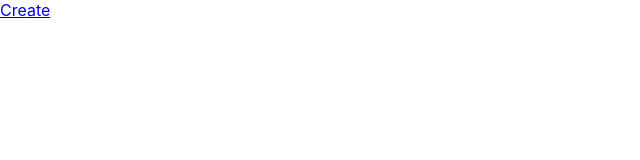
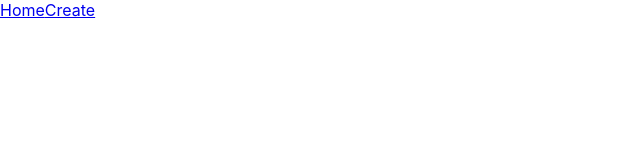
Before and after one commit to Lucas-Quiroga/bookstore-reactjs, a React (Create React App) app: page / in a window 1280 px wide. Shown: the top 160 px of the page, without its empty margins (0-640 px from the left). Built offline with nearby package versions, Linux system fonts and the light colour scheme.

Commit message:
armando view

```diff
--- /dev/null
+++ b/src/components/Book.jsx
@@ -0,0 +1,15 @@
+import React from "react";
+import { Link } from "react-router-dom";
+
+const Book = ({ item }) => {
+  return (
+    <div>
+      <Link to={`/view/${item.id}`}>
+        <img src={item.cover} width="200" alt={item.title} />
+        <div>{item.title}</div>
+      </Link>
+    </div>
+  );
+};
+
+export default Book;
--- /dev/null
+++ b/src/components/Layout.jsx
@@ -0,0 +1,13 @@
+import React from "react";
+import Navbar from "./Navbar";
+
+const Layout = ({ children }) => {
+  return (
+    <div>
+      <Navbar />
+      <div>{children}</div>
+    </div>
+  );
+};
+
+export default Layout;
--- /dev/null
+++ b/src/components/Navbar.jsx
@@ -0,0 +1,13 @@
+import React from "react";
+import { Link } from "react-router-dom";
+
+const Navbar = () => {
+  return (
+    <div>
+      <Link to="/">Home</Link>
+      <Link to="/create">Create</Link>
+    </div>
+  );
+};
+
+export default Navbar;
--- a/src/pages/Create.js
+++ b/src/pages/Create.js
@@ -1,8 +1,8 @@
 import React, { useState } from "react";
 import { useAppContext } from "../store/Store";
-
+import Layout from "../components/Layout";
 //link nos permite generar un hipervinculo para navegar entre rutas
-import { Link } from "react-router-dom";
+// import { Link } from "react-router-dom";
 
 function Create() {
   // estados de creación
@@ -75,10 +75,9 @@ function Create() {
   };
 
   return (
-    <div>
+    <Layout>
       {/* usamos un hipervinculo para navegar a otra pagina sin perder lo que el
       estado está guardando */}
-      <Link to="/">Home</Link>
       <form onSubmit={handleSubmit}>
         <div>
           <div>Title</div>
@@ -140,7 +139,7 @@ function Create() {
 
         <input type="submit" value="Register book" />
       </form>
-    </div>
+    </Layout>
   );
 }
 
--- a/src/pages/Index.js
+++ b/src/pages/Index.js
@@ -1,17 +1,17 @@
 import React from "react";
-import { Link } from "react-router-dom";
+import Book from "../components/Book";
+import Layout from "../components/Layout";
 import { useAppContext } from "../store/Store";
 
 const Index = () => {
   //llamamos al contexto
   const store = useAppContext();
   return (
-    <div>
-      <Link to="/create">Create</Link>
+    <Layout>
       {store.items.map((item) => (
-        <div>{item.title}</div>
+        <Book key={item.id} item={item} />
       ))}
-    </div>
+    </Layout>
   );
 };
 
--- a/src/pages/View.js
+++ b/src/pages/View.js
@@ -1,7 +1,22 @@
-import React from "react";
+import React, { useState, useEffect } from "react";
+import { useParams } from "react-router-dom";
+import Layout from "../components/Layout";
+import { useAppContext } from "../store/Store";
 
 const View = () => {
-  return <div>View</div>;
+  const [item, setItem] = useState({});
+  //useParams me devuelve las rutas que están identificadas
+  const params = useParams();
+
+  const store = useAppContext();
+
+  useEffect(() => {
+    //me devuelve todo el elemento
+    const book = store.getItems(params.bookId);
+    setItem(book);
+  }, []);
+
+  return <Layout>View</Layout>;
 };
 
 export default View;
```
